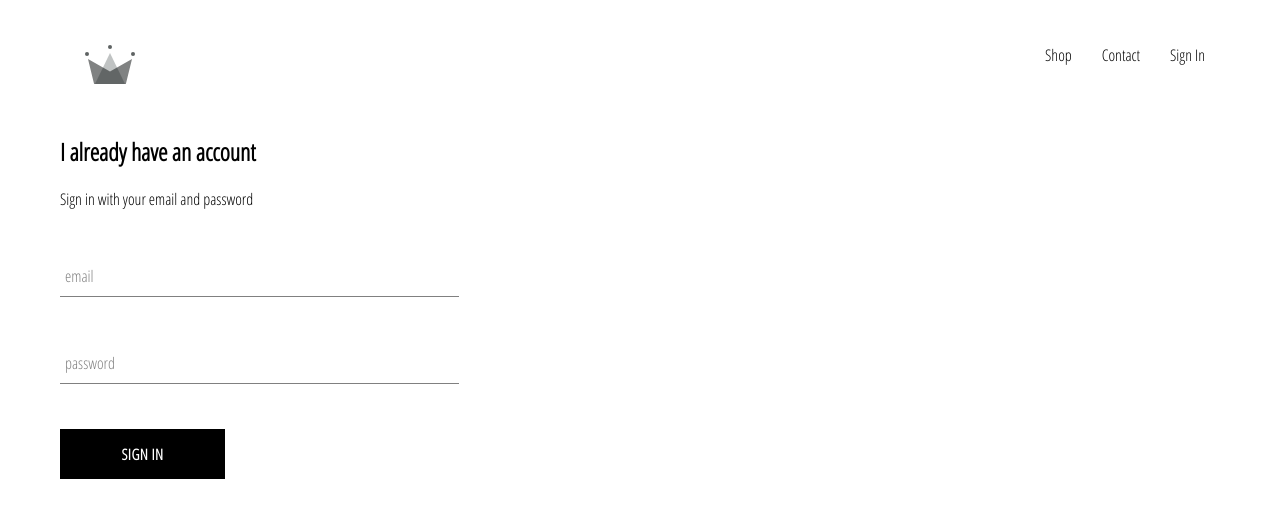
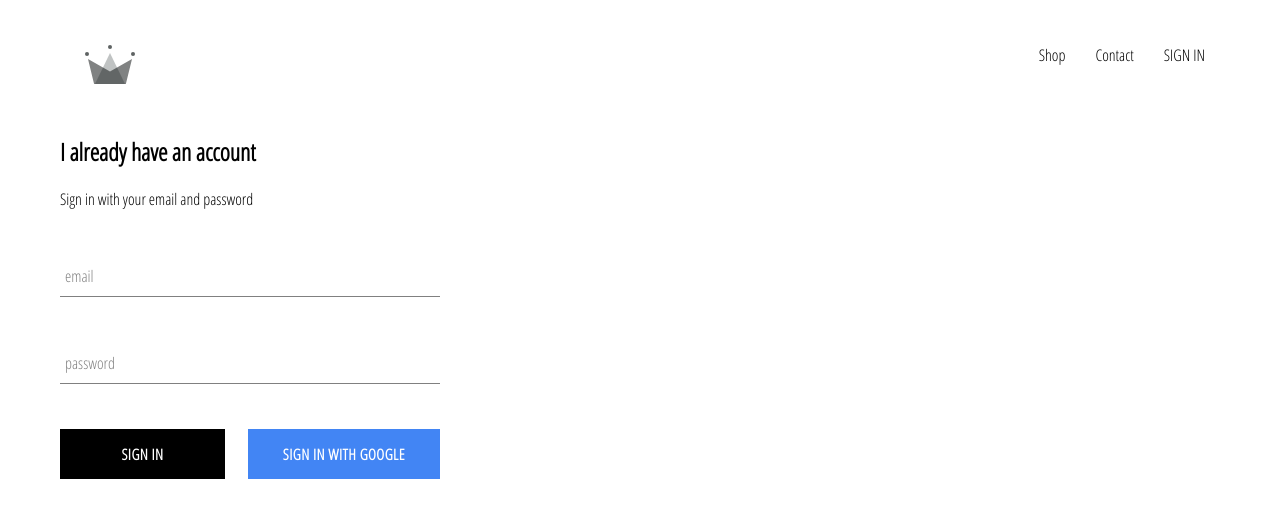
Before and after one commit to Morrisonleary/ztm-react, a React (Create React App) app: page /signin in a window 1280 px wide. Shown: the top 518 px of the page. Built offline with nearby package versions, Linux system fonts and the light colour scheme; no server answers.

Commit message:
integrated firebase, created sign in page

```diff
--- a/package.json
+++ b/package.json
@@ -6,6 +6,7 @@
     "@testing-library/jest-dom": "^5.11.4",
     "@testing-library/react": "^11.1.0",
     "@testing-library/user-event": "^12.1.10",
+    "firebase": "^8.2.2",
     "node-sass": "4.14.1",
     "react": "^17.0.1",
     "react-dom": "^17.0.1",
--- a/src/App.css
+++ b/src/App.css
@@ -7,3 +7,7 @@
   text-decoration: none;
   color: black;
 }
+
+* {
+  box-sizing: border-box;
+}
--- a/src/App.js
+++ b/src/App.js
@@ -7,18 +7,44 @@
 import ShopPage from "./pages/shop/shop.component";
 import SignInAndSingUpPage from "./pages/sing-in-and-sign-up/sing-in-and-sign-up.component"
 import Header from "./components/header/header.component"
+import { auth } from './firebase/firebase.utils'
 
-function App() {
+class App extends React.Component {
+  constructor() {
+    super();
+
+    this.state = {
+      currentUser: null
+    }
+  }
+
+  unsubscribeFromAuth = null
+
+  componentDidMount() {
+    this.unsubscribeFromAuth = auth.onAuthStateChanged(user => {
+      this.setState({ currentUser: user});
+
+      console.log(user);
+    })
+  }
+
+  componentWillUnmount() {
+    this.unsubscribeFromAuth();
+  }
+
+  render() {
     return (
       <div>
-    <Header />
+      <Header currentUser={this.state.currentUser} />
         <Switch>
           <Route exact path="/" component={HomePage} />
           <Route path="/shop" component={ShopPage} />
           <Route path="/signin" component={SignInAndSingUpPage} />
         </Switch>
       </div>
-  );
+    )
+  }
+
 }
 
 export default App;
--- a/src/components/custom-button/custom-button.components.jsx
+++ b/src/components/custom-button/custom-button.components.jsx
@@ -2,8 +2,8 @@
 
 import './custom-button.styles.scss'
 
-const CustomButton = ({ children, ...otherProps }) => (
-    <button className="custom-button" {...otherProps}>
+const CustomButton = ({ children, isGoogleSignIn, ...otherProps }) => (
+    <button className={`${isGoogleSignIn ? 'google-sign-in' : ''} custom-button`} {...otherProps}>
     {children}
     </button>
 )
--- a/src/components/custom-button/custom-button.styles.scss
+++ b/src/components/custom-button/custom-button.styles.scss
@@ -19,4 +19,15 @@
       color: black;
       border: 1px solid black;
     }
+
+    &.google-sign-in {
+      background-color: #4285f4;
+      color: white;
+
+      &:hover {
+        background-color: #357ae8;
+        border: none;
+      }
+
+    }
   }
--- a/src/components/header/header.component.jsx
+++ b/src/components/header/header.component.jsx
@@ -1,11 +1,13 @@
 import React from 'react'
 import { Link } from 'react-router-dom'
+
+import { auth } from '../../firebase/firebase.utils'
 
 import { ReactComponent as Logo } from '../../assets/crown.svg'
 
 import './header.styles.scss'
 
-const Header = () => (
+const Header = ({ currentUser }) => (
     <div className="header">
         <Link className="logo-container" to="/">
             <Logo className="logo"></Logo>
@@ -17,9 +19,12 @@
             <Link className="option" to="/contact">
                 Contact
             </Link>
-            <Link className="option" to="/signin">
-                Sign In
-            </Link>
+            {
+                currentUser ?
+                <div className="option" onClick={() => auth.signOut()}>SIGN OUT</div>
+                :
+                <Link className="option" to="/signin">SIGN IN</Link>
+            }
         </div>
     </div>
 )
--- a/src/components/header/header.styles.scss
+++ b/src/components/header/header.styles.scss
@@ -20,6 +20,7 @@
 
       .option {
         padding: 10px 15px;
+        cursor: pointer;
       }
     }
   }
--- a/src/components/sign-in/sign-in.component.jsx
+++ b/src/components/sign-in/sign-in.component.jsx
@@ -2,6 +2,8 @@
 
 import FormInput from '../form-input/form-input.components'
 import CustomButton from '../custom-button/custom-button.components'
+
+import { signInWithGoogle } from '../../firebase/firebase.utils'
 
 import "./sign-in.styles.scss";
 
@@ -21,8 +23,8 @@
   };
 
   handleChange = (e) => {
-      const { value, name } = e.target;
-      this.setState({ [name]: value })
+    const { value, name } = e.target;
+    this.setState({ [name]: value })
   }
 
   render() {
@@ -41,8 +43,10 @@
             label="password"
             required
           />
-
-          <CustomButton type="submit">Sign In</CustomButton>
+          <div className="buttons">
+            <CustomButton type="submit">Sign In</CustomButton>
+            <CustomButton onClick={signInWithGoogle} isGoogleSignIn>{' '} Sign in with Google{' '}</CustomButton>
+          </div>
         </form>
       </div>
     );
--- a/src/components/sign-in/sign-in.styles.scss
+++ b/src/components/sign-in/sign-in.styles.scss
@@ -1,9 +1,14 @@
 .sign-in {
-    width: 30vw;
+    width: 380px;
     display: flex;
     flex-direction: column;
 
     .title {
         margin: 10px 0;
     }
+
+    .buttons {
+        display: flex;
+        justify-content: space-between;
+    }
 }
--- /dev/null
+++ b/src/firebase/firebase.utils.js
@@ -0,0 +1,24 @@
+import firebase from 'firebase/app'
+import 'firebase/firestore'
+import 'firebase/auth'
+
+
+const config = {
+    apiKey: "AIzaSyApl9RTufDQhc15ua-zgGLuJGOKk7q_Kck",
+    authDomain: "crwn-db-d12e4.firebaseapp.com",
+    projectId: "crwn-db-d12e4",
+    storageBucket: "crwn-db-d12e4.appspot.com",
+    messagingSenderId: "175423585479",
+    appId: "1:175423585479:web:3f286905363d835d2f52e2"
+  };
+
+firebase.initializeApp(config);
+
+export const auth = firebase.auth();
+export const firestore = firebase.firestore();
+
+const provider = new firebase.auth.GoogleAuthProvider();
+provider.setCustomParameters({ prompt: 'select_account' });
+export const signInWithGoogle = () => auth.signInWithPopup(provider);
+
+export default firebase;
```
Also changed, not shown: 2 other files (tests, documents, lock files or other folders). Lines whose indentation alone changed are shown as unchanged.
